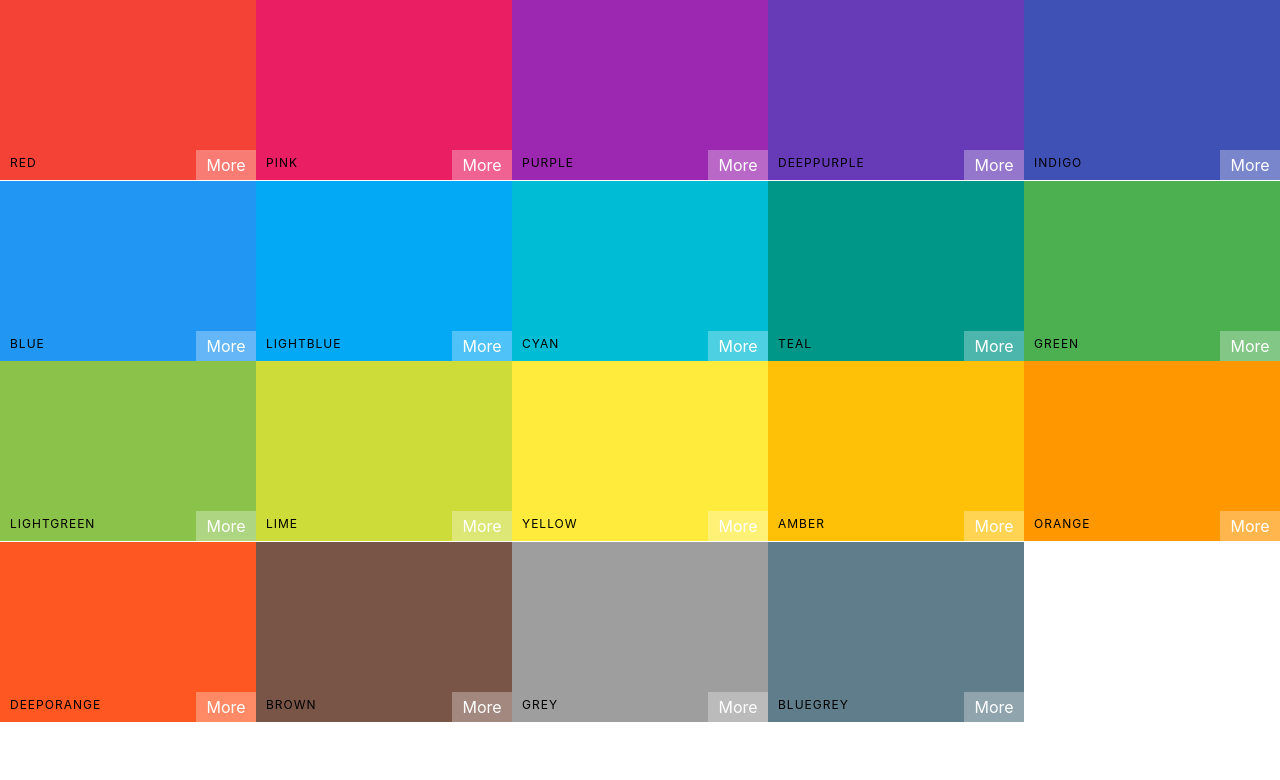
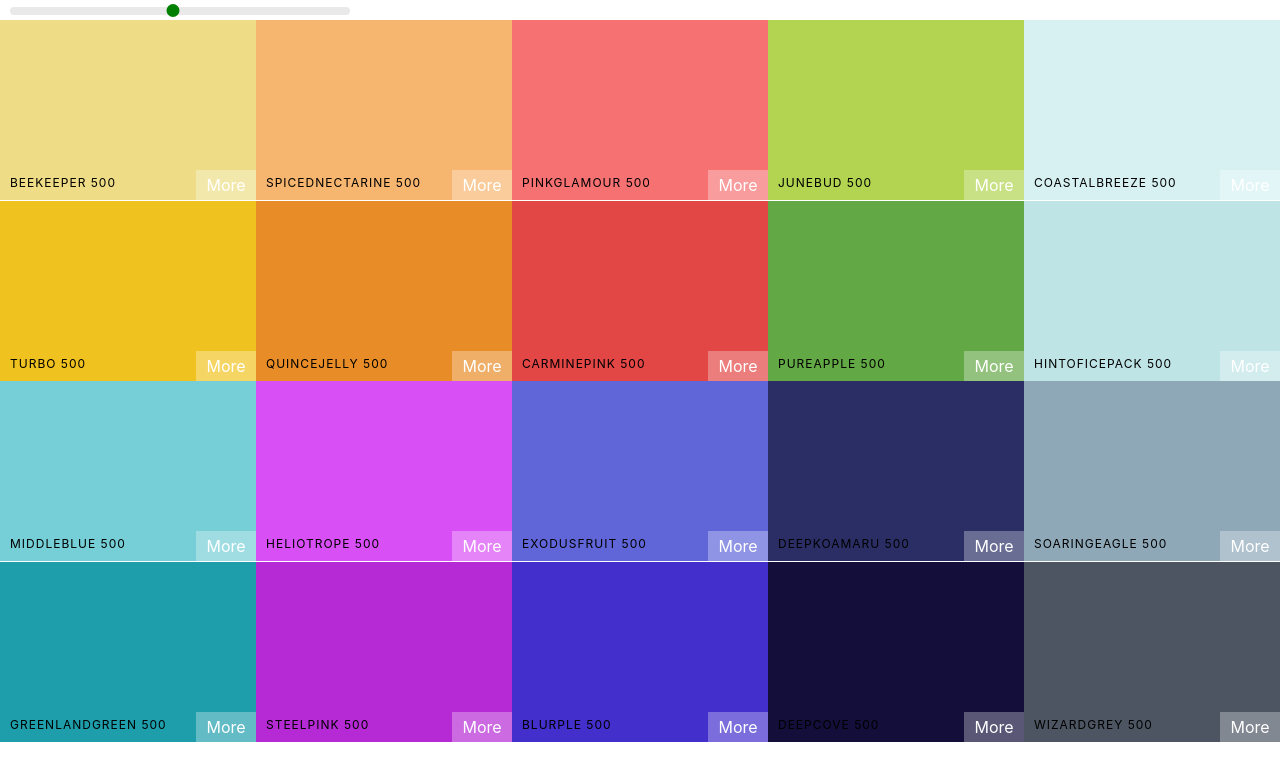
Before and after one commit to bhoomij/colors-app, a React (Create React App) app: page / in a window 1280 px wide. Shown: the top 780 px of the page. Built offline with nearby package versions, Linux system fonts and the light colour scheme.

Commit message:
Style color slider

```diff
--- a/package.json
+++ b/package.json
@@ -6,6 +6,8 @@
     "@testing-library/jest-dom": "^4.2.4",
     "@testing-library/react": "^9.3.2",
     "@testing-library/user-event": "^7.1.2",
+    "chroma-js": "^2.1.0",
+    "rc-slider": "^8.7.1",
     "react": "^16.12.0",
     "react-copy-to-clipboard": "^5.0.2",
     "react-dom": "^16.12.0",
--- a/src/App.js
+++ b/src/App.js
@@ -1,11 +1,12 @@
 import React from 'react';
 import Palette from './Palette';
 import seedColors from './seedColors';
+import {generatePalette} from './colorHelpers';
 
-function App() {
+function App () {
   return (
     <div>
-      <Palette {...seedColors[0]} />
+      <Palette pallete={generatePalette (seedColors[4])} />
     </div>
   );
 }
--- a/src/Palette.css
+++ b/src/Palette.css
@@ -5,3 +5,28 @@
 .Palette-colors {
   height: 90%;
 }
+
+.slider {
+  width: 340px;
+  margin: 0 10px;
+  display: inline-block
+}
+
+.rc-slider-track {
+  background-color: transparent
+}
+
+.rc-slider-rail {
+  height: 8px
+}
+
+.rc-slider-handle, .rc-slider-handle:active, .rc-slider-handle:focus,.rc-slider-handle:hover {
+  background-color: green;
+  outline: none;
+  border: 2px solid green;
+  box-shadow: none;
+  width: 13px;
+  height: 13px;
+  margin-left: -7px;
+  margin-top: -3px
+}
--- a/src/Palette.js
+++ b/src/Palette.js
@@ -1,16 +1,37 @@
-import React, { Component } from 'react'
+import React, {Component} from 'react';
+import Slider from 'rc-slider';
 import ColorBox from './ColorBox';
+import 'rc-slider/assets/index.css';
 import './Palette.css';
 
 export default class Palette extends Component {
-  render() {
-    const coloxBoxes = this.props.colors.map(({color, name}) => <ColorBox background={color} name={name} /> );
+  state = {level: 500};
+
+  changeLevel = level => {
+    this.setState ({level});
+  };
+  render () {
+    const {colors} = this.props.pallete;
+    const {level} = this.state;
+    const coloxBoxes = colors[level].map (({hex, name}) => (
+      <ColorBox background={hex} name={name} />
+    ));
+
     return (
       <div className="Palette">
+        <div className="slider">
+          <Slider
+            defaultValue={level}
+            min={100}
+            max={900}
+            step={100}
+            onAfterChange={this.changeLevel}
+          />
+        </div>
         <div className="Palette-colors">
           {coloxBoxes}
         </div>
       </div>
-    )
+    );
   }
 }
--- /dev/null
+++ b/src/colorHelpers.js
@@ -0,0 +1,43 @@
+import chroma from 'chroma-js';
+const levels = [50, 100, 200, 300, 400, 500, 600, 700, 800, 900];
+
+function generatePalette (starterPalette) {
+  let newPalette = {
+    paletteName: starterPalette.paletteName,
+    id: starterPalette.id,
+    emoji: starterPalette.emoji,
+    colors: {},
+  };
+  for (let level of levels) {
+    newPalette.colors[level] = [];
+  }
+  for (let color of starterPalette.colors) {
+    let scale = getScale (color.color, 10).reverse ();
+    for (let i in scale) {
+      newPalette.colors[levels[i]].push ({
+        name: `${color.name} ${levels[i]}`,
+        id: color.name.toLowerCase ().replace (/ /g, '-'),
+        hex: scale[i],
+        rgb: chroma (scale[i]).css (),
+        rgba: chroma (scale[i])
+          .css ()
+          .replace ('rgb', 'rgba')
+          .replace (')', ',1.0)'),
+      });
+    }
+  }
+  return newPalette;
+}
+function getRange (hexColor) {
+  const end = '#fff';
+  return [chroma (hexColor).darken (1.4).hex (), hexColor, end];
+}
+
+function getScale (hexColor, numberOfColors) {
+  return chroma
+    .scale (getRange (hexColor))
+    .mode ('lab')
+    .colors (numberOfColors);
+}
+
+export {generatePalette};
```
Also changed, not shown: 1 other file (tests, documents, lock files or other folders).
